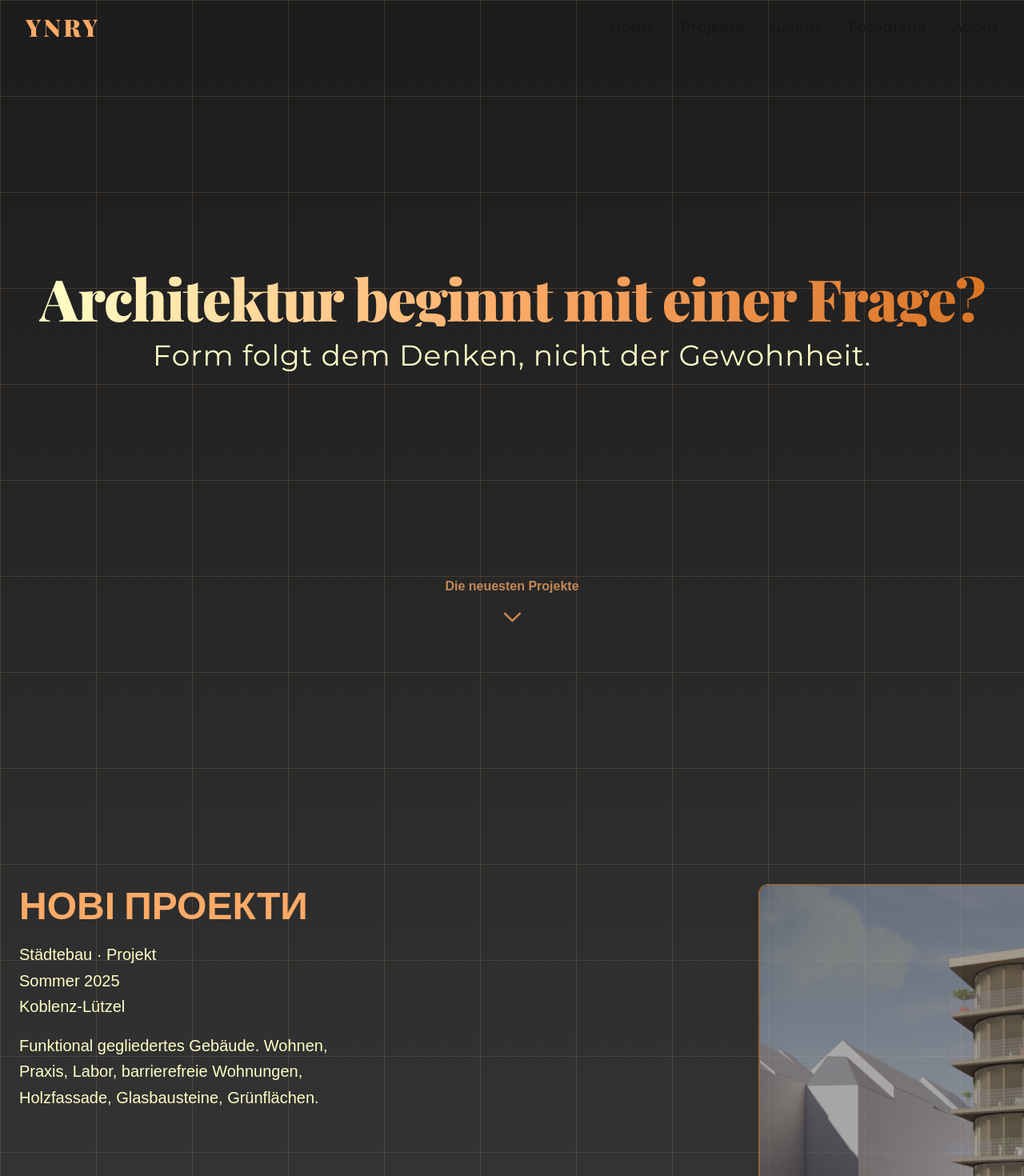
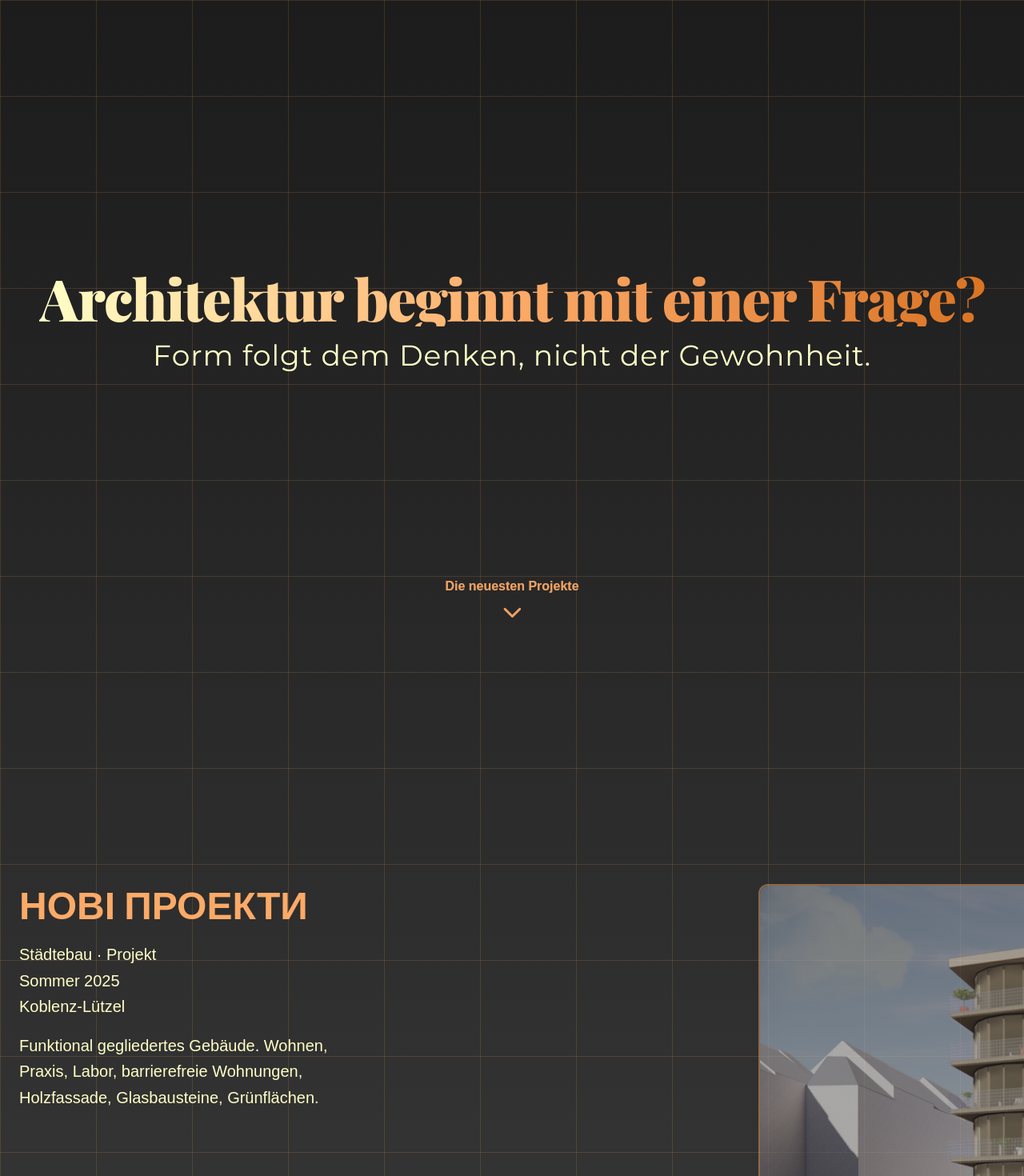
Before and after one commit to stickd/Dashka, a Next.js app: page / in a window 1280 px wide. Shown: the top 1470 px of the page at 80% size. Built offline with nearby package versions, Linux system fonts and the light colour scheme.

Commit message:
Сохраняю текущую версию сайта для новой ветки6

```diff
--- a/components/Navbar.tsx
+++ b/components/Navbar.tsx
@@ -1,8 +1,14 @@
 "use client";
 
-import React, { useState } from "react";
-import { motion, AnimatePresence } from "framer-motion";
-import { usePathname, useRouter } from "next/navigation";
+import { useRouter } from "next/navigation";
+import { useRef, useState, useEffect } from "react";
+import {
+  motion,
+  TargetAndTransition,
+  Variants,
+  Transition,
+} from "framer-motion";
+import Image from "next/image";
 import { Playfair_Display, Montserrat } from "next/font/google";
 
 const playfair = Playfair_Display({
@@ -14,100 +20,229 @@ const montserrat = Montserrat({
   weight: ["400", "600", "700"],
 });
 
-export default function Navbar() {
-  const [isAboutHover, setIsAboutHover] = useState(false);
+export default function HeroAbout() {
   const router = useRouter();
-  const pathname = usePathname();
+  const containerRef = useRef<HTMLDivElement>(null);
+  const [hoverIndex, setHoverIndex] = useState<number | null>(null);
+  const [arrowVisible, setArrowVisible] = useState(true);
 
-  const links = [
-    { name: "Home", id: "hero" },
-    { name: "Projekte", id: "projects" },
-    { name: "Galerie", id: "galerie" },
-    { name: "Fotografie", id: "fotografie" },
+  // Анимация для картинок
+  const hoverMotion = (
+    active: boolean,
+    hiddenX: number
+  ): TargetAndTransition => ({
+    x: active ? 0 : hiddenX,
+    opacity: active ? 1 : 0.65,
+    scale: 1,
+    transition: { type: "spring", stiffness: 50, damping: 18 },
+  });
+
+  const sections = [
+    {
+      id: "projekt-2",
+      title: "Нові Проекти",
+      img: "/3.jpg",
+      align: "right",
+      onClick: () => router.push("/page2"),
+    },
+    { id: "bendorf", title: "Bendorf+", img: "/4.png", align: "left" },
+    { id: "projekt-3", title: "Новий Проект", img: "/5.jpg", align: "right" },
   ];
 
-  const aboutItems = [
-    { name: "Lebenslauf", id: "lebenslauf" },
-    { name: "Kunsttreff", id: "kunsttreff" },
-    { name: "Kontakt", id: "footer" },
-  ];
-
-  const handleClick = (id: string) => {
-    if (pathname !== "/") {
-      router.push(`/?scrollTo=${id}`);
-      return;
-    }
-
-    const el = document.getElementById(id);
-    if (!el) return;
-
-    if (id === "footer") {
-      const scrollPos = el.offsetTop + el.offsetHeight - window.innerHeight;
-      window.scrollTo({ top: scrollPos, behavior: "smooth" });
-    } else {
-      el.scrollIntoView({ behavior: "smooth", block: "start" });
-    }
+  // Анимация букв с лёгким отскоком
+  const letterTransition: Transition = {
+    type: "spring",
+    stiffness: 140,
+    damping: 15,
   };
 
+  const letterVariants: Variants = {
+    hidden: { opacity: 0, y: -50, rotate: -5 },
+    visible: (i: number) => ({
+      opacity: 1,
+      y: 0,
+      rotate: 0,
+      transition: { ...letterTransition, delay: i * 0.03 },
+    }),
+  };
+
+  // Показываем стрелку, если на верху страницы
+  useEffect(() => {
+    const handleScroll = () => setArrowVisible(window.scrollY < 20);
+    window.addEventListener("scroll", handleScroll);
+    return () => window.removeEventListener("scroll", handleScroll);
+  }, []);
+
   return (
-    <nav className="fixed top-0 left-0 w-full z-50 px-8 py-4 flex justify-center">
-      <div className="max-w-7xl w-full flex justify-between items-center">
-        {/* Логотип как кнопка Home */}
-        <button
-          onClick={() => handleClick("hero")}
-          className={`text-3xl font-extrabold uppercase tracking-widest text-[#FCAA67] ${playfair.className} mix-blend-difference transition-all hover:scale-110`}
+    <section ref={containerRef} className="relative w-full overflow-visible">
+      {/* Фон */}
+      <div className="absolute inset-0 bg-gradient-to-b from-[#1c1c1c] via-[#3a3a3a] to-[#5e5e5e] z-0" />
+
+      {/* Сетка */}
+      <div className="absolute inset-0 pointer-events-none z-10">
+        <div
+          className="absolute inset-0"
+          style={{
+            backgroundImage: `
+              linear-gradient(rgba(252,170,103,0.15) 1px, transparent 1px),
+              linear-gradient(90deg, rgba(252,170,103,0.15) 1px, transparent 1px)
+            `,
+            backgroundSize: "120px 120px",
+          }}
+        />
+      </div>
+
+      {/* Главные фразы */}
+      <div className="relative z-20 min-h-screen flex flex-col items-center justify-center text-center px-6">
+        <h1
+          className={`text-5xl md:text-6xl lg:text-7xl font-black tracking-tight bg-clip-text text-transparent bg-gradient-to-r from-[#ffffc7] via-[#fcaa67] to-[#da7422] ${playfair.className} flex flex-wrap justify-center`}
         >
-          YnrY
-        </button>
+          {"Architektur beginnt mit einer Frage?".split("").map((char, i) => (
+            <motion.span
+              key={i}
+              custom={i}
+              initial="hidden"
+              animate="visible"
+              variants={letterVariants}
+              className="inline-block"
+            >
+              {char === " " ? "\u00A0" : char}
+            </motion.span>
+          ))}
+        </h1>
 
-        {/* Навигация */}
-        <div
-          className={`flex items-center gap-8 uppercase font-bold text-lg ${montserrat.className}`}
+        <h2
+          className={`text-2xl md:text-3xl lg:text-4xl font-medium text-[#ffffc7] ${montserrat.className} italic tracking-wide flex flex-wrap justify-center mt-4`}
         >
-          {links.map((link) => (
-            <button
-              key={link.id}
-              onClick={() => handleClick(link.id)}
-              className="transition-all duration-200 mix-blend-difference hover:scale-110"
+          {"Form folgt dem Denken, nicht der Gewohnheit."
+            .split("")
+            .map((char, i) => (
+              <motion.span
+                key={i}
+                custom={i}
+                initial="hidden"
+                animate="visible"
+                variants={letterVariants}
+                className="inline-block"
+              >
+                {char === " " ? "\u00A0" : char}
+              </motion.span>
+            ))}
+        </h2>
+      </div>
+
+      {/* 🔽 Стрелка вниз */}
+      <motion.div
+        className={`fixed bottom-6 left-1/2 -translate-x-1/2 z-[9999] flex flex-col items-center cursor-pointer ${
+          arrowVisible ? "opacity-100" : "opacity-0 pointer-events-none"
+        }`}
+        initial={{ opacity: 0 }}
+        animate={{
+          opacity: arrowVisible ? 1 : 0,
+          y: arrowVisible ? [0, 6, 0] : 0,
+        }}
+        transition={{ repeat: arrowVisible ? Infinity : 0, duration: 0.8 }}
+        onClick={() => {
+          const el = document.getElementById("projekt-2");
+          if (!el) return;
+          const offset = el.getBoundingClientRect().top + window.scrollY + 130;
+          window.scrollTo({ top: offset, behavior: "smooth" });
+        }}
+      >
+        <span className="text-[#fcaa67] text-sm md:text-base font-semibold mb-1">
+          Die neuesten Projekte
+        </span>
+        <motion.svg
+          className="w-8 h-8 text-[#fcaa67]"
+          fill="none"
+          stroke="currentColor"
+          strokeWidth={2}
+          viewBox="0 0 24 24"
+          animate={{ y: [0, 6, 0] }}
+          transition={{ repeat: Infinity, duration: 1 }}
+        >
+          <path
+            strokeLinecap="round"
+            strokeLinejoin="round"
+            d="M19 9l-7 7-7-7"
+          />
+        </motion.svg>
+      </motion.div>
+
+      {/* Проекты */}
+      {sections.map((sec, i) => {
+        const isRight = sec.align === "right";
+        const hiddenX = isRight ? 500 : -500;
+
+        return (
+          <div
+            key={sec.id}
+            id={sec.id}
+            className="relative z-20 w-full h-[900px] mt-20 overflow-visible"
+          >
+            {/* Картинка */}
+            <div
+              className={`absolute top-1/4 ${
+                isRight ? "right-0 w-[65%]" : "left-0 w-[65%]"
+              }`}
             >
-              {link.name}
-            </button>
-          ))}
+              <motion.div
+                onMouseEnter={() => setHoverIndex(i)}
+                onMouseLeave={() => setHoverIndex(null)}
+                onClick={sec.onClick}
+                className="relative w-full h-[65vh] cursor-pointer rounded-xl overflow-hidden shadow-lg border-2 border-[#fcaa67]/70"
+                initial={{ x: hiddenX, opacity: 0.6 }}
+                animate={hoverMotion(hoverIndex === i, hiddenX)}
+              >
+                <Image
+                  src={sec.img}
+                  alt={sec.title}
+                  fill
+                  className="object-cover"
+                  loading="lazy"
+                  sizes="(max-width: 1200px) 100vw, 70vw"
+                />
+                {/* Подсказка при наведении */}
+                <motion.div
+                  className="absolute inset-0 flex items-center justify-center bg-black/30 text-[#fcaa67] text-lg md:text-xl font-semibold pointer-events-none rounded-xl"
+                  initial={{ opacity: 0 }}
+                  animate={{ opacity: hoverIndex === i ? 1 : 0 }}
+                  transition={{ duration: 0.3 }}
+                >
+                  Klicke hier
+                </motion.div>
+              </motion.div>
+            </div>
 
-          {/* About Dropdown */}
-          <div
-            className="relative"
-            onMouseEnter={() => setIsAboutHover(true)}
-            onMouseLeave={() => setIsAboutHover(false)}
-          >
-            <button className="transition-all duration-200 mix-blend-difference hover:scale-110">
-              About
-            </button>
-
-            <AnimatePresence>
-              {isAboutHover && (
-                <motion.div
-                  initial={{ opacity: 0, y: -5 }}
-                  animate={{ opacity: 1, y: 0 }}
-                  exit={{ opacity: 0, y: -5 }}
-                  transition={{ duration: 0.2 }}
-                  className="absolute left-0 mt-2 flex flex-col gap-1"
-                >
-                  {aboutItems.map((item) => (
-                    <button
-                      key={item.id}
-                      onClick={() => handleClick(item.id)}
-                      className="px-4 py-1 transition-all duration-200 mix-blend-difference hover:scale-105"
-                    >
-                      {item.name}
-                    </button>
-                  ))}
-                </motion.div>
-              )}
-            </AnimatePresence>
+            {/* Текст */}
+            <div
+              className={`absolute top-1/4 ${
+                isRight ? "left-0" : "right-0"
+              } w-[35%] px-6`}
+            >
+              <h3
+                className={`text-5xl font-bold mb-6 uppercase text-[#fcaa67] ${playfair.className}`}
+              >
+                {sec.title}
+              </h3>
+              <p className="text-lg md:text-xl text-[#ffffc7] leading-relaxed">
+                Städtebau · Projekt
+              </p>
+              <p className="text-lg md:text-xl text-[#ffffc7] leading-relaxed">
+                Sommer 2025
+              </p>
+              <p className="text-lg md:text-xl text-[#ffffc7] leading-relaxed">
+                Koblenz-Lützel
+              </p>
+              <p className="text-lg md:text-xl mt-4 text-[#ffffc7] leading-relaxed">
+                Funktional gegliedertes Gebäude. Wohnen, Praxis, Labor,
+                barrierefreie Wohnungen, Holzfassade, Glasbausteine,
+                Grünflächen.
+              </p>
+            </div>
           </div>
-        </div>
-      </div>
-    </nav>
+        );
+      })}
+    </section>
   );
 }
```
